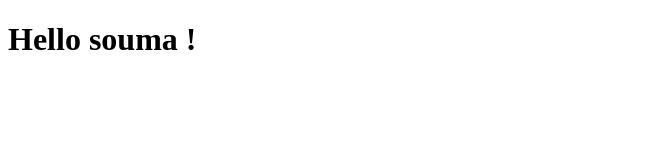
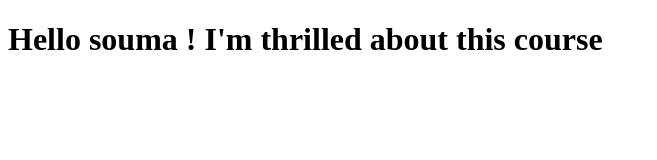
Before and after one commit to sou-maya/angular-test, a plain HTML site: page index.html in a window 1280 px wide. Shown: the whole page, without its empty margins (0-657 px from the left). Drawn offline with Linux system fonts and the light colour scheme.

Commit message:
First web file.

```diff
--- a/index.html
+++ b/index.html
@@ -5,6 +5,6 @@
     <title>hello coursera</title>
   </head>
   <body>
-    <h1>Hello souma !</h1>
+    <h1>Hello souma ! I'm thrilled about this course </h1>
   </body>
 </html>
```
